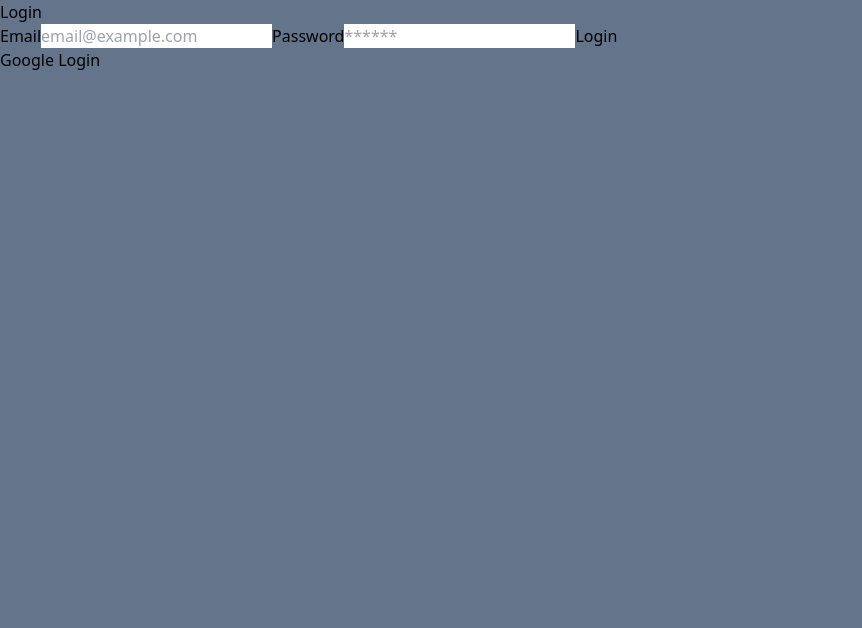
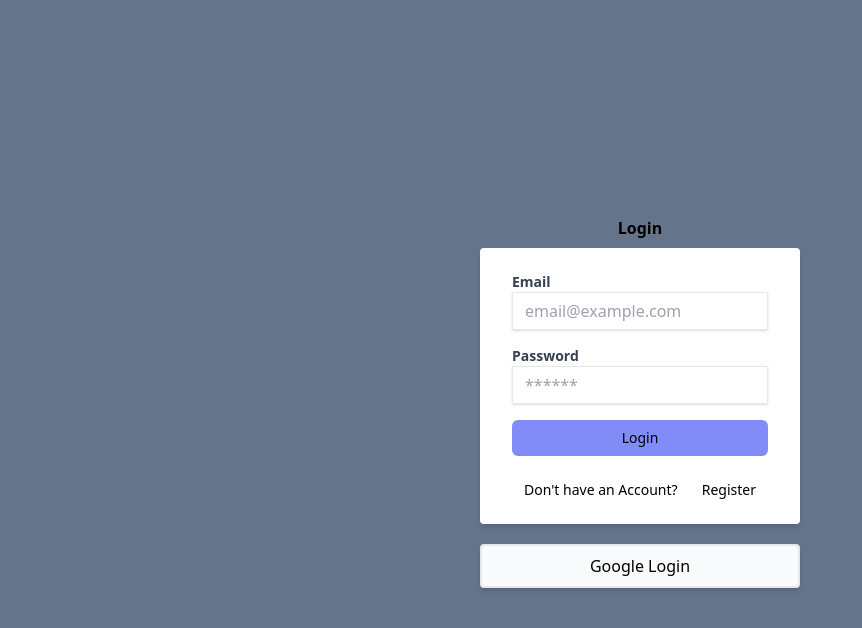
Before and after one commit to Juan-David-Orozco/auth-firebase-react, a React (Create React App) app: page /login in a window 1280 px wide. Shown: the top 628 px of the page, without its empty margins (0-862 px from the left). Built offline with nearby package versions, Linux system fonts and the light colour scheme; no server answers.

Commit message:
agregando estilos - tailwindCSS

```diff
--- a/src/components/Alert.js
+++ b/src/components/Alert.js
@@ -1,5 +1,7 @@
 export function Alert({message}) {
   return (
-    <span>{message}</span>
+    <div className="bg-red-100 border border-red-400 text-red-700 px-4 py-3 rounded relative mb-2 text-center">
+      <span className="sm:inline block">{message}</span>
+    </div>
   )
 }
--- a/src/components/Home.js
+++ b/src/components/Home.js
@@ -17,10 +17,12 @@ export function Home() {
   if(loading) return <h1>Loading</h1>
 
   return (
-    <div>
-      <h2>Home</h2>
-      <p>Welcome: {user.displayName || user.email}</p>
-      <button onClick={handleLogout}>Logout</button>
+    <div className='w-full max-w-xs m-auto'>
+      <div className="bg-white rounded shadow-md px-8 py-6 mb-4">
+        <h1 className="mb-4 px-2 py-4">Welcome: {user.displayName || user.email}</h1>
+        <button onClick={handleLogout} className='bg-red-300 hover:bg-red-500 rounded-md
+        p-2  text-sm w-full focus:outline-none focus:shadow-outline'>Logout</button>
+      </div>
     </div>
   )
 
--- a/src/components/Login.js
+++ b/src/components/Login.js
@@ -1,6 +1,6 @@
 import { useState } from 'react'
 import { useAuth } from '../context/authContext'
-import { useNavigate } from 'react-router-dom'
+import { Link, useNavigate } from 'react-router-dom'
 import { Alert } from './Alert'
 
 export function Login() {
@@ -47,26 +47,38 @@ export function Login() {
   }
 
   return(
-    <div>
-      <h2>Login</h2>
+    <div className='w-full max-w-xs m-auto'>
+      <h1 className='text-center font-bold my-2'>Login</h1>
       {error && <Alert message={error}/>}
-      <form onSubmit={handleSubmit}>
-        <label htmlFor="email">Email</label>
+      <form onSubmit={handleSubmit} className="bg-white shadow-md rounded px-8 py-6 mb-4">
+        <div className="mb-4">
+          <label htmlFor="email" className='block text-gray-700 text-sm font-bold'>Email</label>
           <input
             type="email" name="email"
             id="email" placeholder="email@example.com"
+            className="shadow appearance-none border rouded w-full py-2 px-3
+            text-gray-700 leading-tight focus:outline-none focus:shadow-outline"
             onChange={handleChange}
           />
-        <label htmlFor="password">Password</label>
+        </div>
+        <div className="mb-4">
+          <label htmlFor="password" className='block text-gray-700 text-sm font-bold'>Password</label>
           <input
             type="password" name="password"
             id="password" placeholder="******"
+            className="shadow appearance-none border rouded w-full py-2 px-3
+            text-gray-700 leading-tight focus:outline-none focus:shadow-outline"
             onChange={handleChange}
           />
-        <button>Login</button>
+        </div>
+        <button className='bg-indigo-400 hover:bg-indigo-700 rounded-md p-2
+        text-sm w-full focus:outline-none focus:shadow-outline'>Login</button>
+
+        <p className='mt-6 text-sm flex justify-between px-3'>Don't have an Account? <Link to={'/register'}>Register</Link></p>
       </form>
 
-      <button onClick={handleGoogleLogin}>Google Login</button>
+      <button onClick={handleGoogleLogin} className="bg-slate-50 hover:bg-slate-200
+      rounded px-4 py-2 my-1 border-2 border-gray-200 shadow-md w-full">Google Login</button>
 
     </div>
   )
--- a/src/components/ProtectedRoute.js
+++ b/src/components/ProtectedRoute.js
@@ -5,7 +5,12 @@ export function ProtectedRoute({children}) {
 
   const { user, loading } = useAuth()
 
-  if(loading) return <h1>Loading</h1>
+  if(loading)
+    return (
+      <div className='bg-white w-full max-w-xs m-auto text-center px-3 py-4 rounded'>
+        <h1 className='font-bold'>Loading</h1>
+      </div>
+    )
 
   if(!user) return <Navigate to={'/login'} />
 
--- a/src/components/Register.js
+++ b/src/components/Register.js
@@ -1,6 +1,6 @@
 import { useState } from 'react'
 import { useAuth } from '../context/authContext'
-import { useNavigate } from 'react-router-dom'
+import { Link, useNavigate } from 'react-router-dom'
 import { Alert } from './Alert'
 
 export function Register() {
@@ -37,23 +37,37 @@ export function Register() {
   }
 
   return(
-    <div>
-      <h2>Register</h2>
+    <div className='w-full max-w-xs m-auto'>
+      <h1 className='text-center font-bold my-2'>Register</h1>
       {error && <Alert message={error}/>}
-      <form onSubmit={handleSubmit}>
-        <label htmlFor="email">Email</label>
+      <form onSubmit={handleSubmit} className="bg-white shadow-md rounded px-8 py-6 mb-4">
+        <div className="mb-4">
+          <label htmlFor="email" className='block text-gray-700 text-sm font-bold'>Email</label>
           <input
             type="email" name="email"
             id="email" placeholder="email@example.com"
+            className="shadow appearance-none border rouded w-full py-2 px-3
+            text-gray-700 leading-tight focus:outline-none focus:shadow-outline"
             onChange={handleChange}
           />
-        <label htmlFor="password">Password</label>
+        </div>
+        <div className="mb-4">
+          <label htmlFor="password" className='block text-gray-700 text-sm font-bold'>Password</label>
           <input
             type="password" name="password"
             id="password" placeholder="******"
+            className="shadow appearance-none border rouded w-full py-2 px-3
+            text-gray-700 leading-tight focus:outline-none focus:shadow-outline"
             onChange={handleChange}
           />
-        <button>Register</button>
+        </div>
+
+        <button className='bg-gray-400 hover:bg-gray-700 rounded-md p-2
+        text-sm w-full focus:outline-none focus:shadow-outline'>Register</button>
+
+        <p className='mt-6 text-sm flex justify-between px-3'>
+          Already have and Account?<Link to={'/login'}>Login</Link>
+        </p>
       </form>
     </div>
   )
```
Lines whose indentation alone changed are shown as unchanged.
